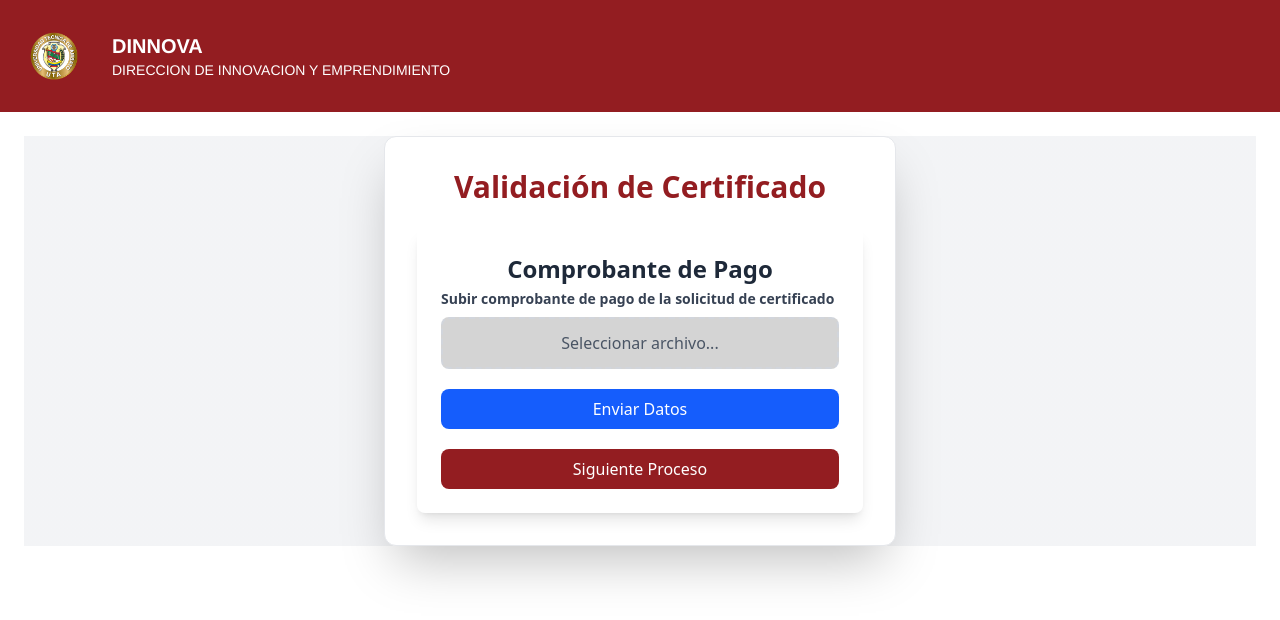
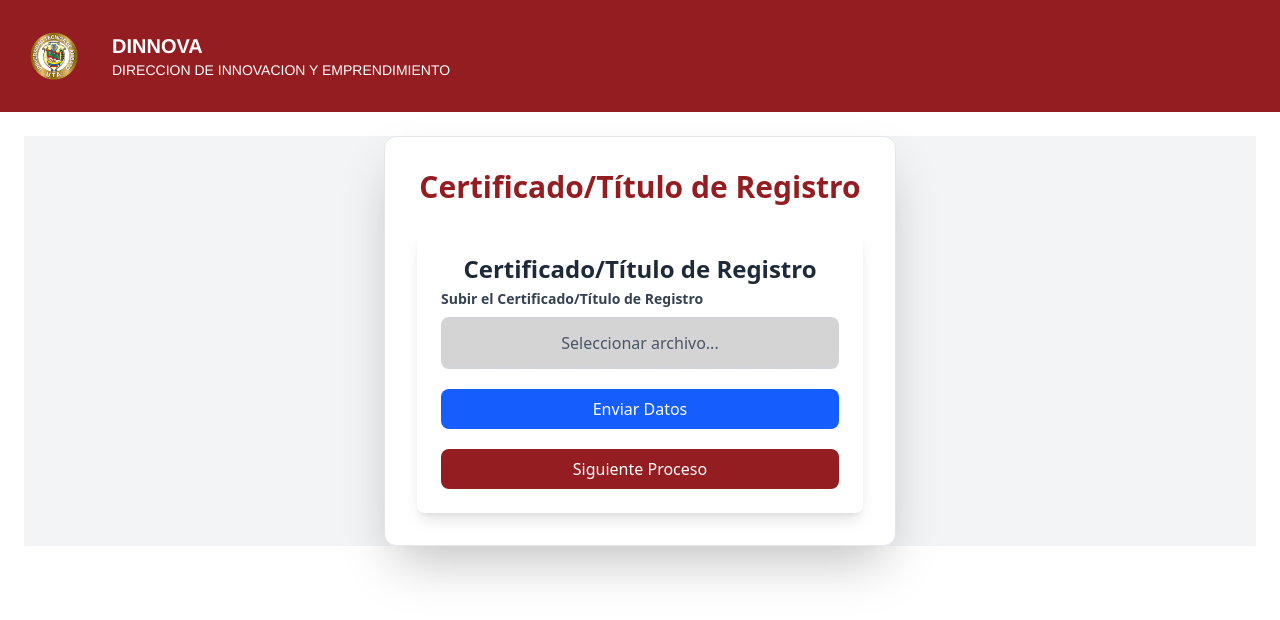
Before and after one commit to Dionisio202/ReporteOffice, a React (Vite) app: page /Formulario19 in a window 1280 px wide. Shown: the top 620 px of the page. Built offline with nearby package versions, Linux system fonts and the light colour scheme; no server answers.

Commit message:
aded form3 and form19

```diff
--- a/src/components/formularios/formulario19.tsx
+++ b/src/components/formularios/formulario19.tsx
@@ -1,4 +1,4 @@
-import React, { useState, useEffect } from "react";
+import  { useState, useEffect } from "react";
 import CardContainer from "./components/CardContainer";
 import UploadFile from "./components/UploadFile";
 // @ts-ignore
@@ -56,8 +56,7 @@ export default function ConfirmationScreen() {
           fetchData();
         }, [usuario, obtenerDatosBonita]);
 
-  const handleSubmit = async (event: React.FormEvent<HTMLFormElement>) => {
-    event.preventDefault();
+  const handleSubmit = async () => {
 
     if (!file) {
       alert("Por favor, cargue un archivo.");
@@ -90,6 +89,7 @@ export default function ConfirmationScreen() {
     };
 
     try {
+      alert("Enviando datos al servidor...");
       const response = await fetch(`${SERVER_BACK_URL}/api/get-document`, {
         method: "POST",
         headers: {
@@ -106,19 +106,20 @@ export default function ConfirmationScreen() {
   };
 
   return (
-    <CardContainer title="Validación de Certificado">
-      <form onSubmit={handleSubmit} className="w-full max-w-lg p-6 rounded-lg shadow-lg">
-        <Title text="Comprobante de Pago" size="2xl" className="text-center mb-1" />
+    <CardContainer title="Certificado/Título de Registro">
+      <div  className="w-full max-w-lg p-6 rounded-lg shadow-lg">
+        <Title text="Certificado/Título de Registro" size="2xl" className="text-center mb-1" />
 
         <UploadFile
           id="document-file"
           onFileChange={setFile}
-          label="Subir comprobante de pago de la solicitud de certificado"
+          label="Subir el Certificado/Título de Registro"
         />
 
         <Button
           type="submit"
           className="mt-5 w-full bg-blue-600 text-white px-6 rounded hover:bg-blue-700"
+          onClick={handleSubmit}
         >
           Enviar Datos
         </Button>
@@ -129,7 +130,7 @@ export default function ConfirmationScreen() {
         >
           Siguiente Proceso
         </Button>
-      </form>
+      </div>
     </CardContainer>
   );
 }
--- a/src/components/formularios/formulario3.tsx
+++ b/src/components/formularios/formulario3.tsx
@@ -252,7 +252,7 @@ export default function UploadForm() {
 
   return (
     <div className="flex flex-col items-center p-1 bg-gradient-to-r to-gray-100 min-h-screen">
-      <form className="w-full max-w-4xl bg-white p-8 rounded-xl shadow-xl border border-gray-700">
+      <div className="w-full max-w-4xl bg-white p-8 rounded-xl shadow-xl border border-gray-700">
         <Title
           text="Atención de Solicitud de Registro de Propiedad Intelectual"
           size="2xl"
@@ -312,7 +312,7 @@ export default function UploadForm() {
             handleTipoMemorandoChange={handleTipoMemorandoChange}
           />
         )}
-      </form>
+      </div>
     </div>
   );
 }
```
